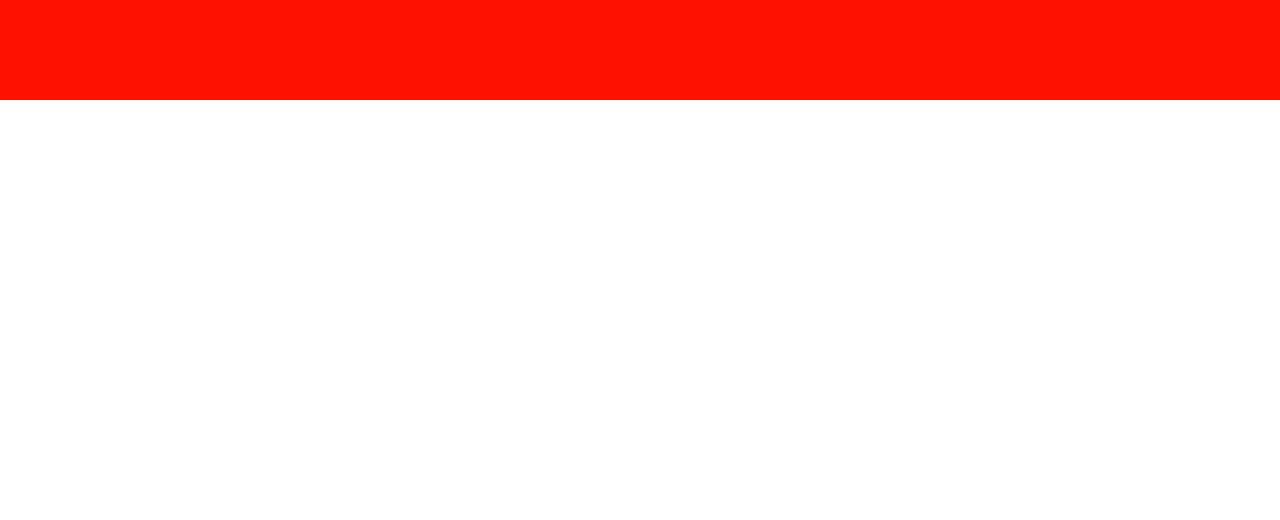
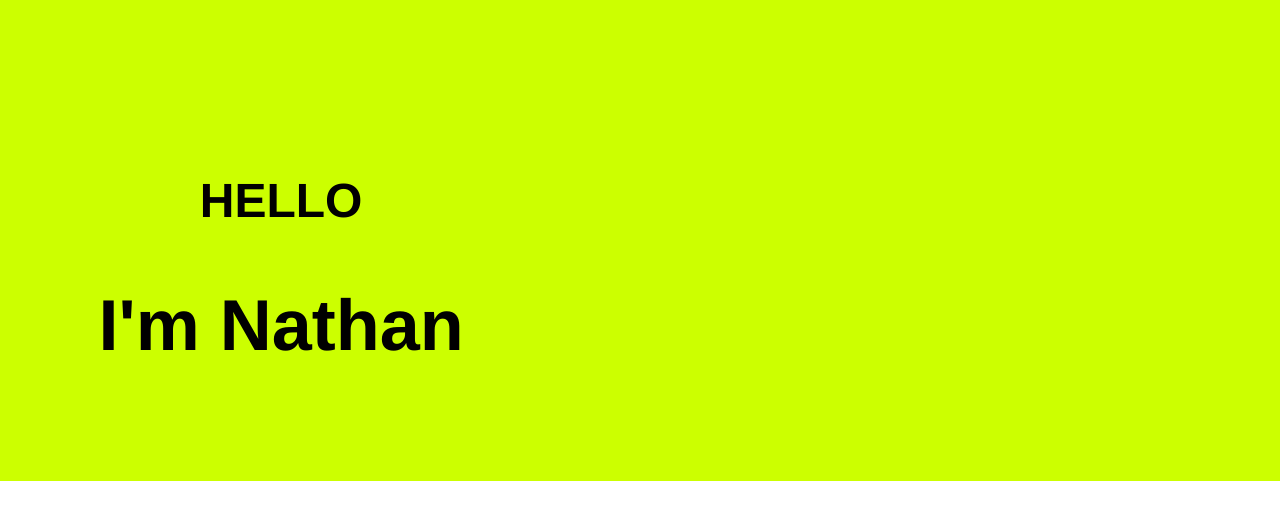
Before and after one commit to nathanrib13/nathan-portfolio2.0, a React (Create React App) app: page / in a window 1280 px wide. Shown: the top 520 px of the page. Built offline with nearby package versions, Linux system fonts and the light colour scheme.

Commit message:
header created

```diff
--- a/src/App.js
+++ b/src/App.js
@@ -2,13 +2,16 @@ import React from "react";
 import {Container, MainBody}  from "./styles/global.styled";
 import { ThemeProvider } from "styled-components";
 import { theme } from "./utils/theme";
+import ShowCase from "./components/showCase";
 
 
 function App() {
   return (
     <ThemeProvider theme={theme}>
      <MainBody>
-      <Container/>
+      <Container>
+        <ShowCase></ShowCase>
+      </Container>
      </MainBody>
     </ThemeProvider>
   );
--- a/src/components/showCase.js
+++ b/src/components/showCase.js
@@ -0,0 +1,30 @@
+import React from "react"
+import {
+    PaddingContainer,
+    FlexContainer,
+    Heading,
+    ParaText,
+    BlueText,
+    IconContainer
+} from "../styles/global.styled"
+
+const ShowCase = () => {
+    return (
+        <PaddingContainer
+            id="home"
+            left="3%"
+            top="15%"
+            rigth="10%"
+            bottom="10%"
+        >
+        <FlexContainer align="center" fullWidthCenter>
+            <div>
+            <Heading as="h2" size="h2">HELLO</Heading>
+            <Heading as="h1" size="h1" top="3.5rem">I'm Nathan </Heading>
+            </div>
+        </FlexContainer>
+        </PaddingContainer>
+    )
+}
+
+    export default ShowCase
--- a/src/index.js
+++ b/src/index.js
@@ -1,7 +1,8 @@
 import React from 'react';
 import ReactDOM from 'react-dom/client';
+import App from './App';
 import './index.css';
-import App from './App';
+
 
 const root = ReactDOM.createRoot(document.getElementById('root'));
 root.render(
--- a/src/styles/global.styled.js
+++ b/src/styles/global.styled.js
@@ -1,8 +1,8 @@
+import { color } from "framer-motion";
 import styled from "styled-components";
 
 export const MainBody = styled.div`
 background-color: ${({theme}) => theme.colors.primary2};
-height: 100px;
 `
 export const Container = styled.div`
 width: 90%;
--- a/src/utils/theme.js
+++ b/src/utils/theme.js
@@ -2,9 +2,9 @@ export const theme = {
     colors: {
         primary: "#ccff00",
         primary1: "#ffcc00",
-        primary2: "#ff1100",
+        primary2: "#ccff00",
         primary3: "#000",
-        white: "fff",
+        primary4: "fff",
     },
     fonts:{
         titles: 'arial',
```
